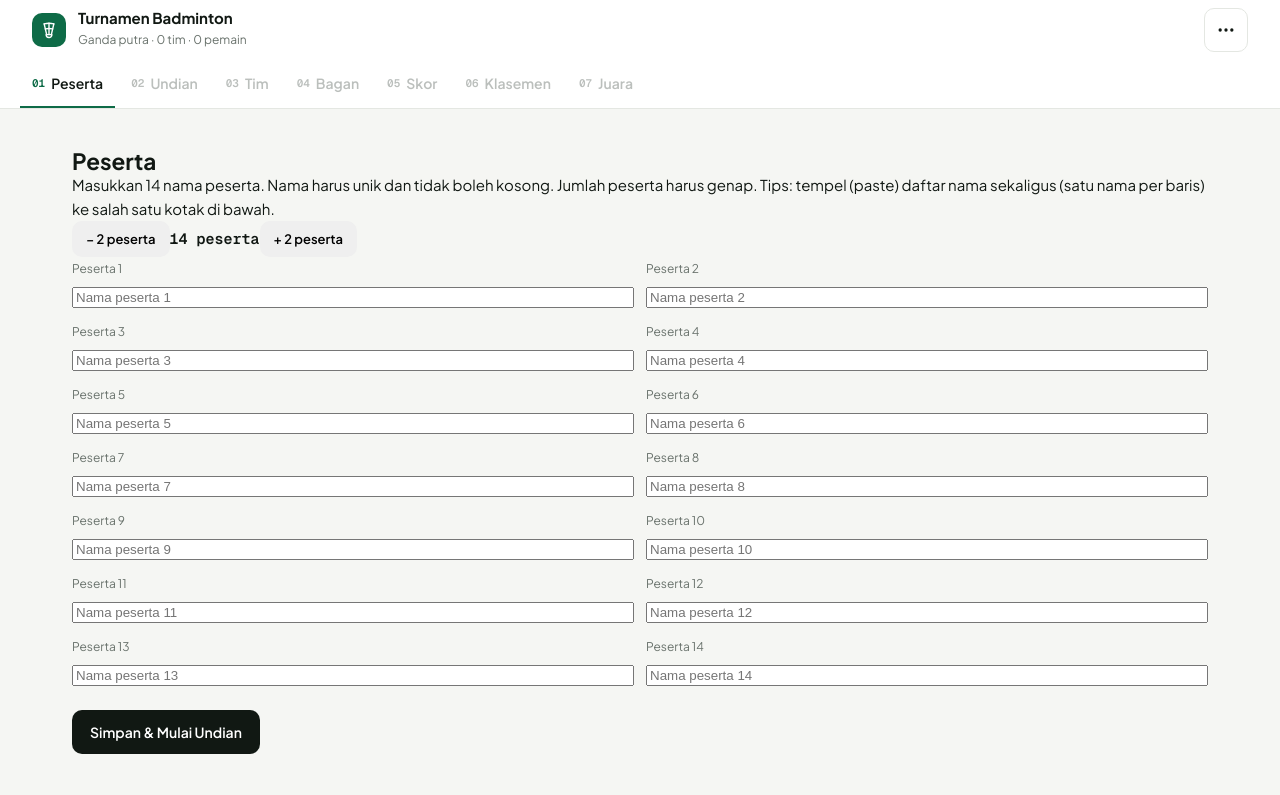
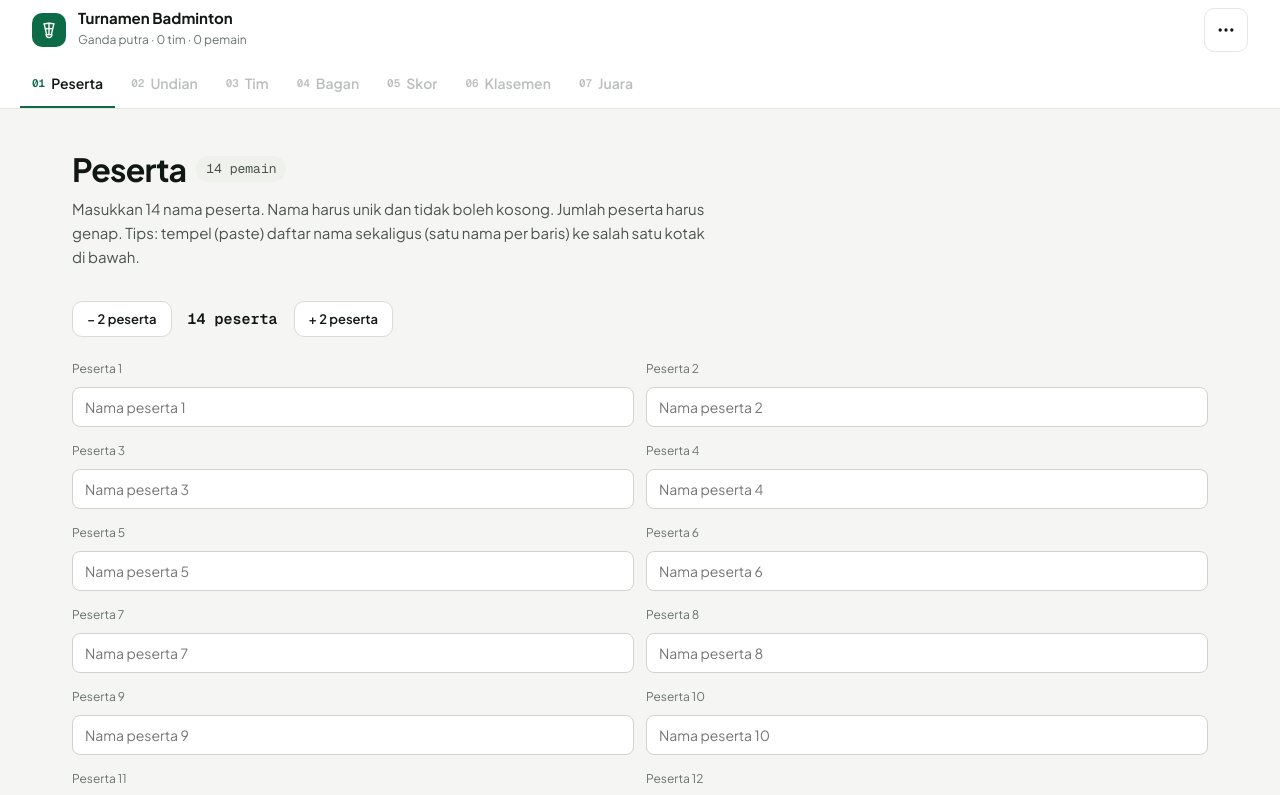
Before and after one commit to Kidauu/badminton-tournament, a React (Vite) app: page / in a window 1280 px wide. Shown: the top 795 px of the page. Built offline with nearby package versions, Linux system fonts and the light colour scheme.

Commit message:
feat(01-peserta): redesign layar Peserta ke Court Line

```diff
--- a/src/screens/ParticipantsScreen.tsx
+++ b/src/screens/ParticipantsScreen.tsx
@@ -1,5 +1,9 @@
 import { useState, type ClipboardEvent } from "react";
+import { Lock, ArrowRight } from "lucide-react";
 import { useTournament } from "../state/TournamentContext";
+import { PageHeader } from "../components/PageHeader";
+import { Button } from "../components/Button";
+import { Avatar } from "../components/Avatar";
 import type { TabId } from "../types/nav";
 
 const DEFAULT_PARTICIPANT_COUNT = 14;
@@ -39,7 +43,9 @@ export function ParticipantsScreen({ onNavigate }: { onNavigate: (tab: TabId) =>
       let needed = index + lines.length;
       if (needed % 2 !== 0) needed += 1;
       while (next.length < needed) next.push("");
-      lines.forEach((line, i) => { next[index + i] = line; });
+      lines.forEach((line, i) => {
+        next[index + i] = line;
+      });
       return next;
     });
   }
@@ -65,44 +71,77 @@ export function ParticipantsScreen({ onNavigate }: { onNavigate: (tab: TabId) =>
   }
 
   if (locked) {
+    const totalTeams = state.teams.length;
+    const teamSeqByPlayerId = new Map<string, number>();
+    for (const team of state.teams) {
+      teamSeqByPlayerId.set(team.playerAId, team.seq);
+      teamSeqByPlayerId.set(team.playerBId, team.seq);
+    }
+
     return (
-      <section className="screen">
-        <h1>Peserta</h1>
-        <p>{state.participants.length} peserta sudah dikunci karena tim sudah terbentuk. Reset turnamen untuk mengubah daftar peserta.</p>
-        <ul className="participants-readonly-grid">
-          {state.participants.map((p, i) => (
-            <li key={p.id}>
-              {i + 1}. {p.name}
-            </li>
-          ))}
-        </ul>
+      <section>
+        <PageHeader
+          title="Peserta"
+          countPill={`${state.participants.length} pemain`}
+          description={`Semua pemain sudah dipasangkan menjadi ${totalTeams} tim ganda putra.`}
+          actions={
+            <Button variant="primary" icon={<ArrowRight size={16} />} onClick={() => onNavigate("undian")}>
+              Lihat hasil undian
+            </Button>
+          }
+        />
+
+        <div className="lock-banner">
+          <span className="lock-banner-icon">
+            <Lock size={18} />
+          </span>
+          <div>
+            <p className="lock-banner-title">Daftar peserta dikunci</p>
+            <p className="lock-banner-text">Tim sudah terbentuk. Untuk mengubah daftar, reset turnamen lewat menu di kanan atas.</p>
+          </div>
+        </div>
+
+        <div className="participants-grid">
+          {state.participants.map((p) => {
+            const seq = teamSeqByPlayerId.get(p.id);
+            return (
+              <div className="participant-card" key={p.id}>
+                <Avatar name={p.name} size={36} />
+                <span className="participant-card-name">{p.name}</span>
+                {seq && <span className="participant-card-team">Tim {seq}</span>}
+              </div>
+            );
+          })}
+        </div>
       </section>
     );
   }
 
   return (
-    <section className="screen">
-      <h1>Peserta</h1>
-      <p>Masukkan {names.length} nama peserta. Nama harus unik dan tidak boleh kosong. Jumlah peserta harus genap. Tips: tempel (paste) daftar nama sekaligus (satu nama per baris) ke salah satu kotak di bawah.</p>
-      <div className="participant-count-actions">
-        <button
-          className="btn btn-ghost btn-small"
-          onClick={removeParticipants}
-          disabled={names.length <= MIN_PARTICIPANT_COUNT}
-        >
+    <section>
+      <PageHeader
+        title="Peserta"
+        countPill={`${names.length} pemain`}
+        description={`Masukkan ${names.length} nama peserta. Nama harus unik dan tidak boleh kosong. Jumlah peserta harus genap. Tips: tempel (paste) daftar nama sekaligus (satu nama per baris) ke salah satu kotak di bawah.`}
+      />
+
+      <div className="participant-count-row">
+        <Button small onClick={removeParticipants} disabled={names.length <= MIN_PARTICIPANT_COUNT}>
           − 2 peserta
-        </button>
-        <span className="participant-count-label">{names.length} peserta</span>
-        <button className="btn btn-ghost btn-small" onClick={addParticipants}>
+        </Button>
+        <span className="participant-count-label mono-num">{names.length} peserta</span>
+        <Button small onClick={addParticipants}>
           + 2 peserta
-        </button>
+        </Button>
       </div>
+
       <div className="participant-form-grid">
         {names.map((name, i) => (
           <div className="participant-field" key={i}>
             <label htmlFor={`peserta-${i}`}>Peserta {i + 1}</label>
             <input
               id={`peserta-${i}`}
+              className="field-input"
               type="text"
               value={name}
               onChange={(e) => updateName(i, e.target.value)}
@@ -112,6 +151,7 @@ export function ParticipantsScreen({ onNavigate }: { onNavigate: (tab: TabId) =>
           </div>
         ))}
       </div>
+
       {errors.length > 0 && (
         <ul className="form-error-list">
           {errors.map((err) => (
@@ -119,11 +159,10 @@ export function ParticipantsScreen({ onNavigate }: { onNavigate: (tab: TabId) =>
           ))}
         </ul>
       )}
-      <div className="spin-wheel-actions">
-        <button className="btn btn-primary" onClick={handleSubmit}>
-          Simpan &amp; Mulai Undian
-        </button>
-      </div>
+
+      <Button variant="primary" onClick={handleSubmit}>
+        Simpan &amp; Mulai Undian
+      </Button>
     </section>
   );
 }
```
